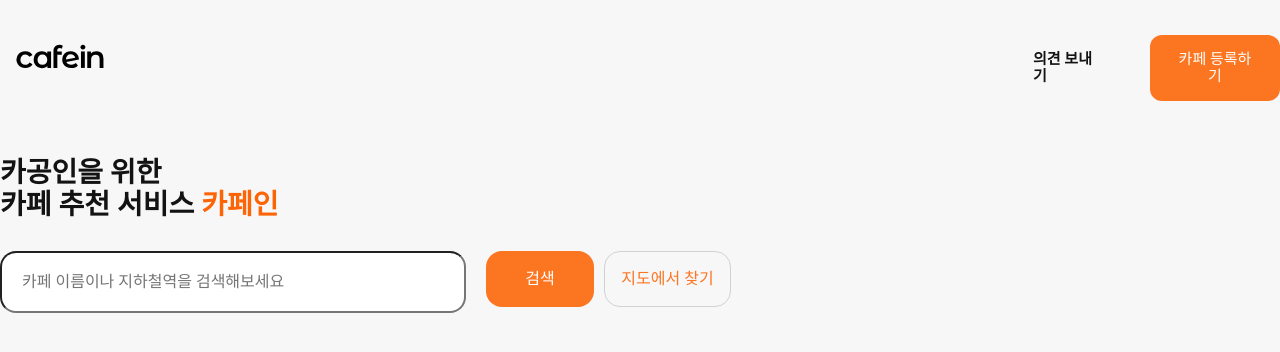
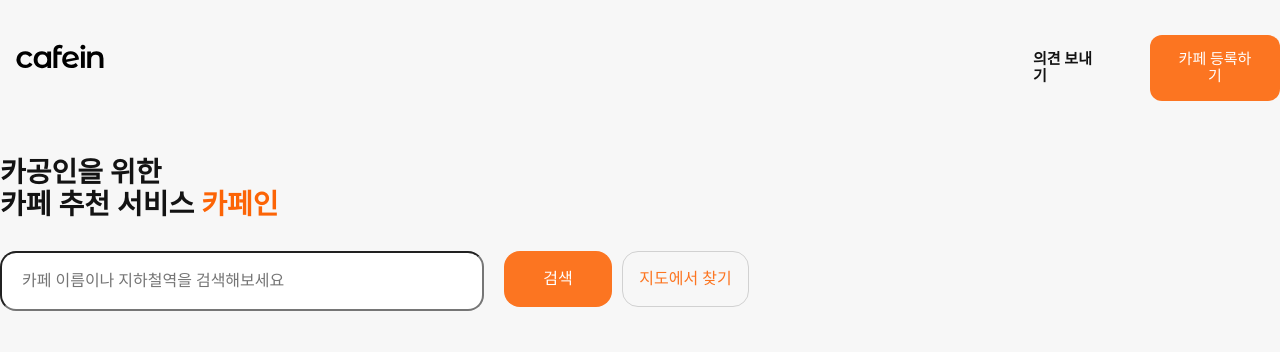
Before and after one commit to dalbong-cafein/cafein_web, a Next.js app: page / in a window 1280 px wide. Shown: the top 352 px of the page. Built offline with nearby package versions, Linux system fonts and the light colour scheme; a web font is replaced by a local one.

Commit message:
Fix #2 SearchInput padding-right 20px

```diff
--- a/pages/index.tsx
+++ b/pages/index.tsx
@@ -117,7 +117,7 @@ const SearchFormWrapper = styled.form`
 const SearchInput = styled.input`
   width: 440px;
   height: 56px;
-  padding-left: 20px;
+  padding: 0 20px;
   border-radius: ${(props) => props.theme.borderRadius.border16}px;
   background-color: ${(props) => props.theme.colors.white};
 `
```
